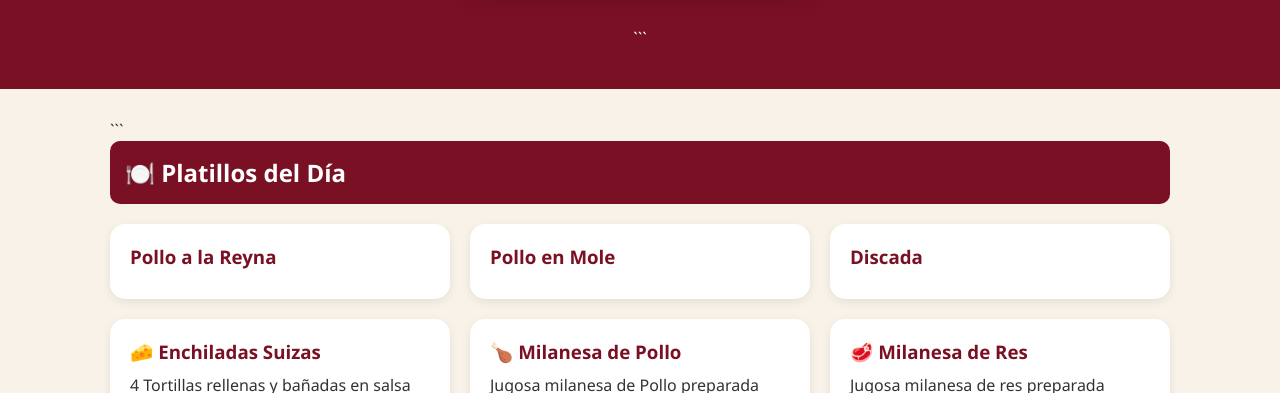
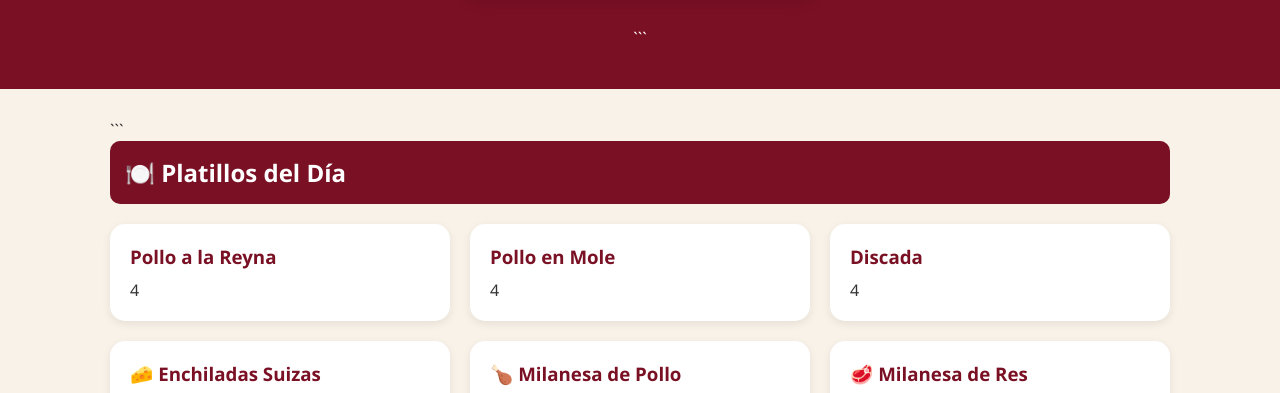
Before and after one commit to estebansaldivar311-svg/La-Mancha-menu, a plain HTML site: page index.html in a window 1280 px wide. Shown: the part 367-760 px from the top of the page. Drawn offline with Linux system fonts and the light colour scheme.

Commit message:
Update index.html

```diff
--- a/index.html
+++ b/index.html
@@ -182,18 +182,18 @@ footer{
 
     <div class="card">
     <h3>Pollo a la Reyna</h3>
-    <p></p>
+    <p>4 </p>
 </div>
 
 <div class="card">
     <h3>Pollo en Mole</h3>
-
+ <p>4 </p>
 </div>
 
 <div class="card">
     <h3>Discada</h3>
-
-</div>
+ <p>4 </p>
+    </div>
 
     <div class="card">
         <h3>🧀 Enchiladas Suizas</h3>
```
